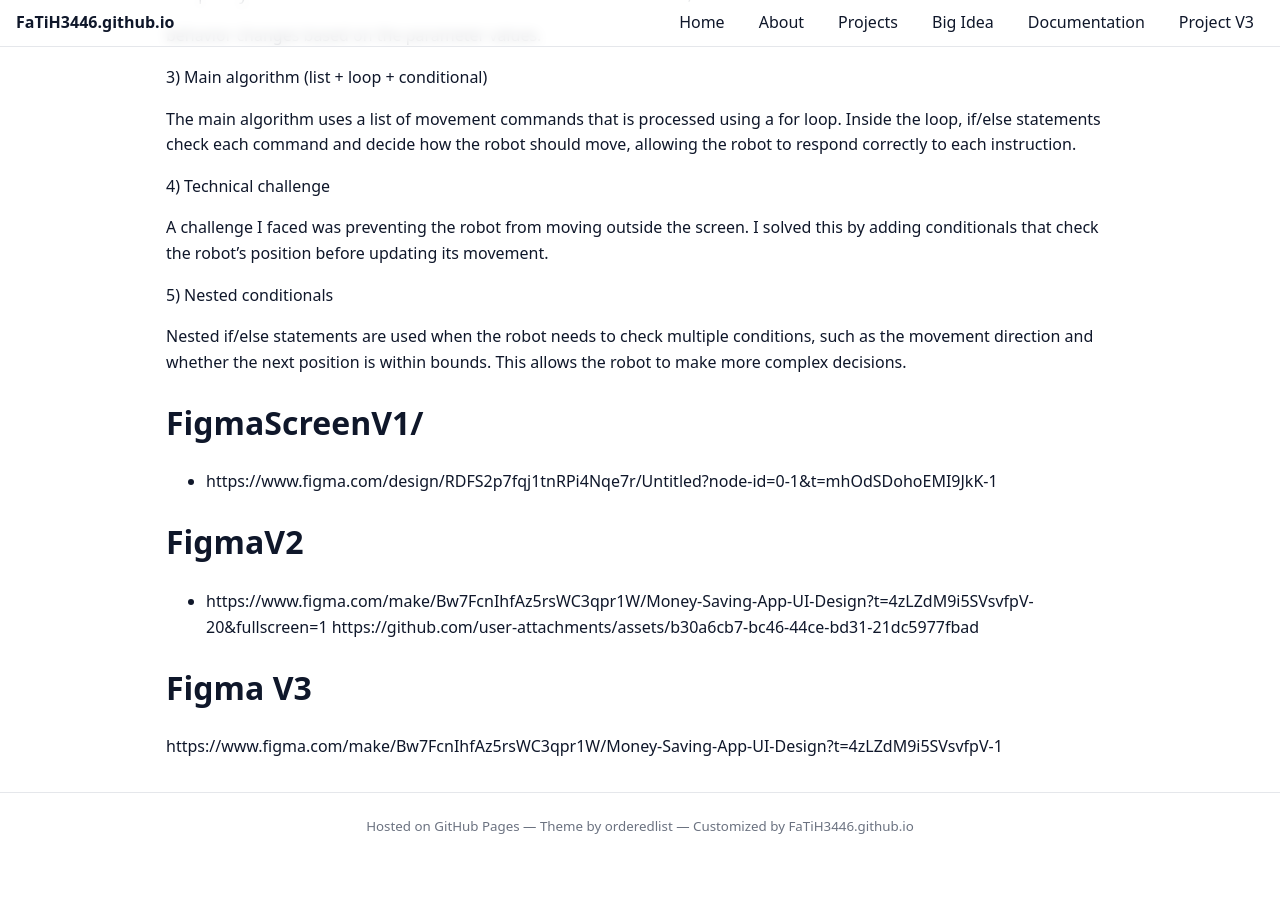
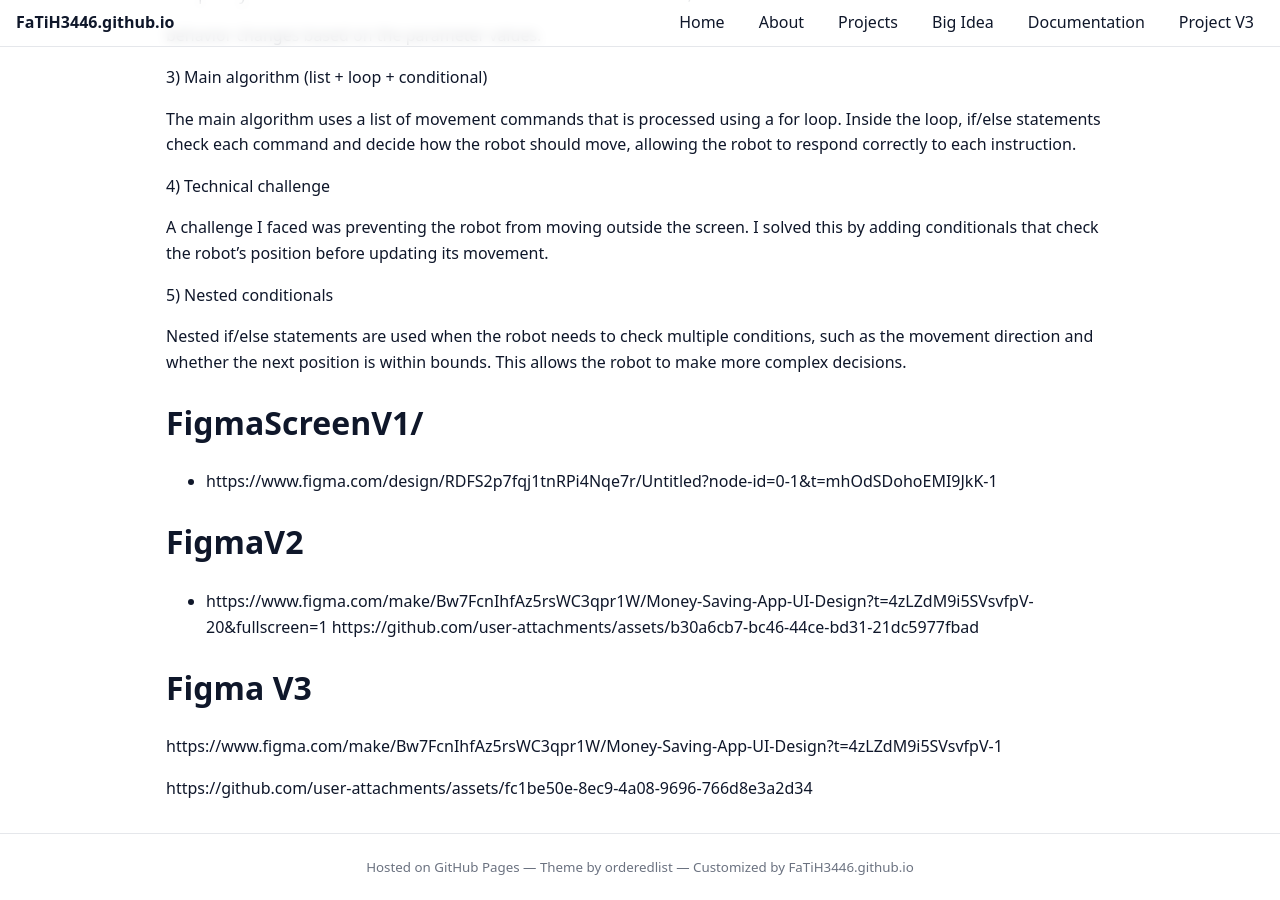
Before and after one commit to FaTiH3446/FaTiH3446.github.io, a Jekyll site: the page built from projects3.md, in a window 1280 px wide and 900 px high, scrolled down 4560 px. Built offline with Jekyll 4.4.1, drawn with Linux system fonts in a browser that asks for light colours; before the commit the page ends 5418 px from its top, so only the background shows below that; part of the change alters nothing that is shown.

Commit message:
Update projects3.md

```diff
--- a/projects3.md
+++ b/projects3.md
@@ -307,3 +307,6 @@ https://github.com/user-attachments/assets/b30a6cb7-bc46-44ce-bd31-21dc5977fbad
 
 # Figma V3
 https://www.figma.com/make/Bw7FcnIhfAz5rsWC3qpr1W/Money-Saving-App-UI-Design?t=4zLZdM9i5SVsvfpV-1
+
+
+https://github.com/user-attachments/assets/fc1be50e-8ec9-4a08-9696-766d8e3a2d34
```
